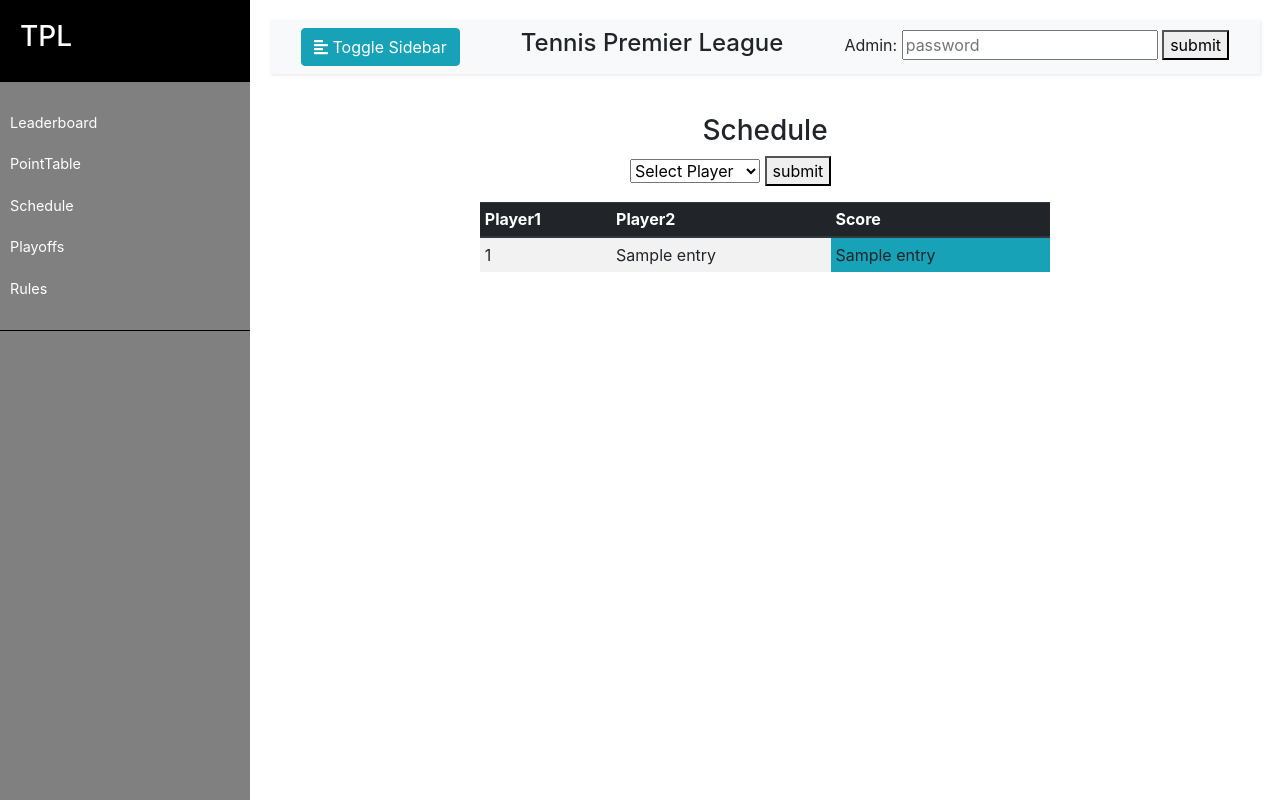
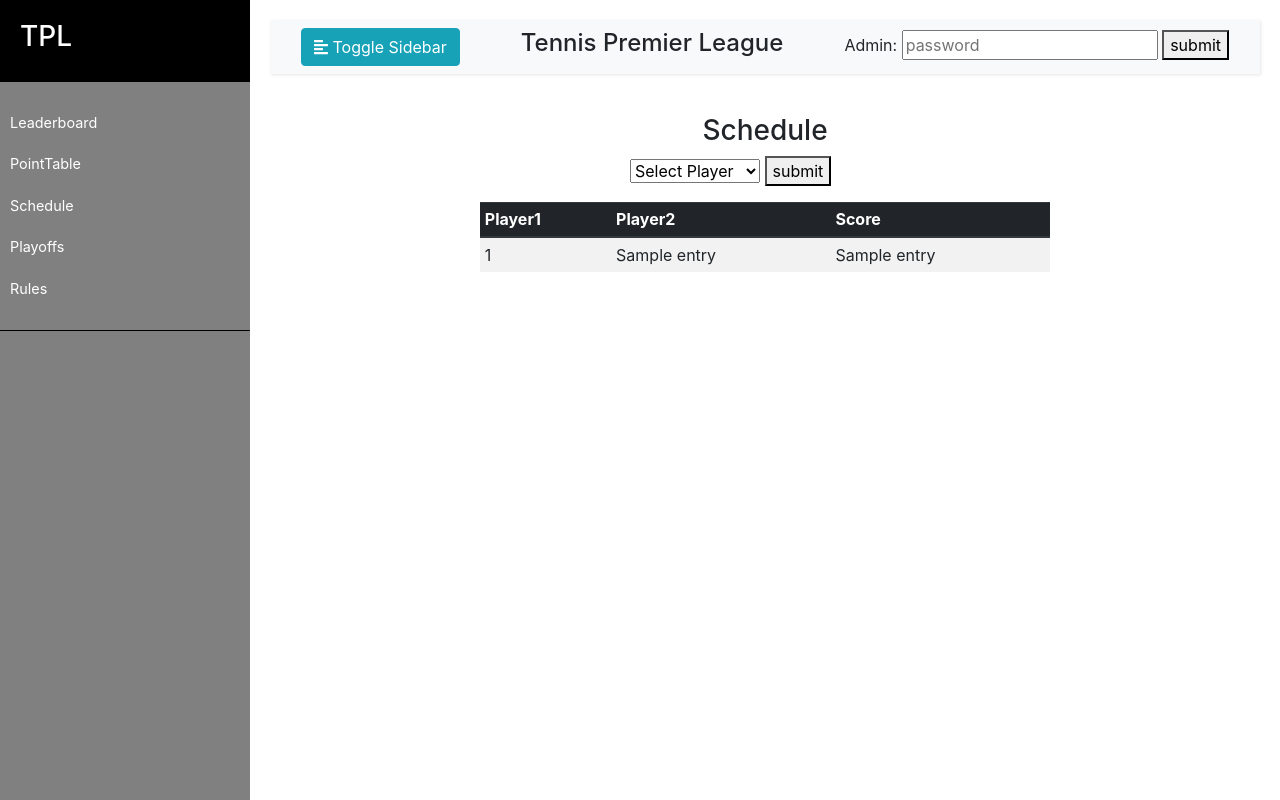
Before and after one commit to HarshaNyshadham/TPL, a Flask app: template templates/schedule.html in a window 1280 px wide. Run offline with Flask 2, Linux system fonts and the light colour scheme; the template is opened without the code that fills it: most values are stand-ins (such as "Sample title", 1, 10 or a date in 2020); some libraries are stand-ins or nearby versions.

Commit message:
Update schedule.html

```diff
--- a/templates/schedule.html
+++ b/templates/schedule.html
@@ -38,7 +38,7 @@
                     <button type="submit" class="btn btn-success">Enter Score</button>
                   </form></td>
                   {% else %}
-                  <td class="bg-info">{{ entry[2] }}</td>
+                  <td>{{ entry[2] }}</td>
                   {% endif %}
                </tr>
             {% endfor %}
```
